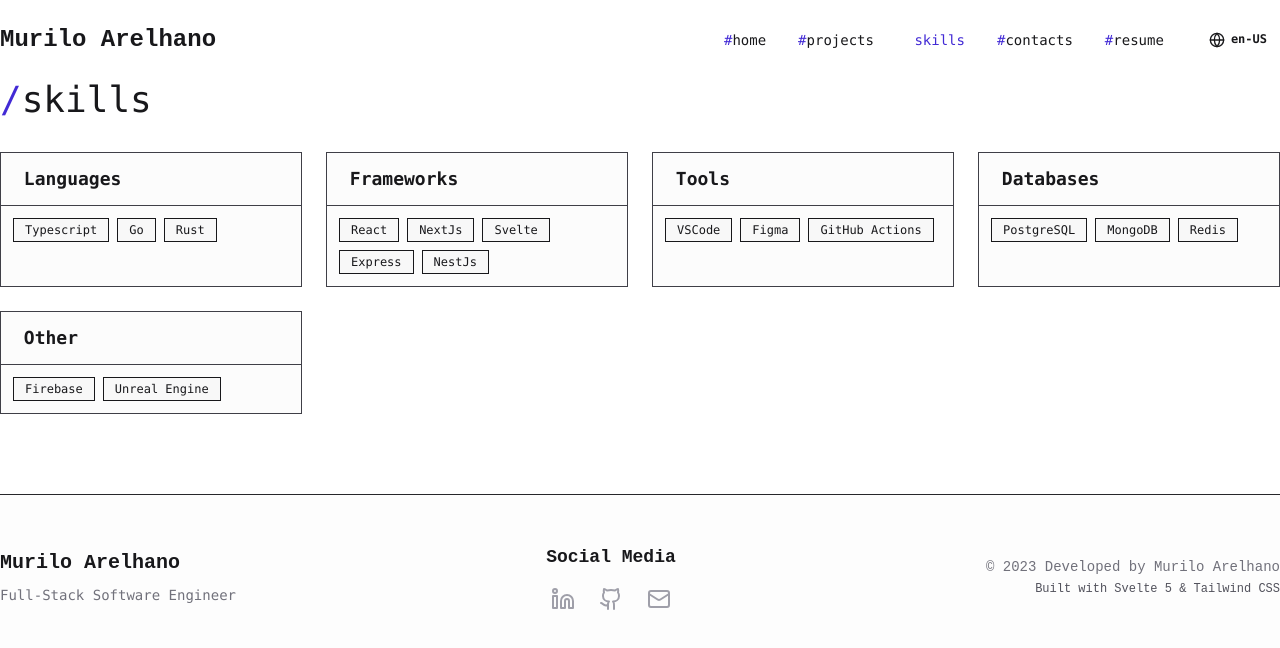
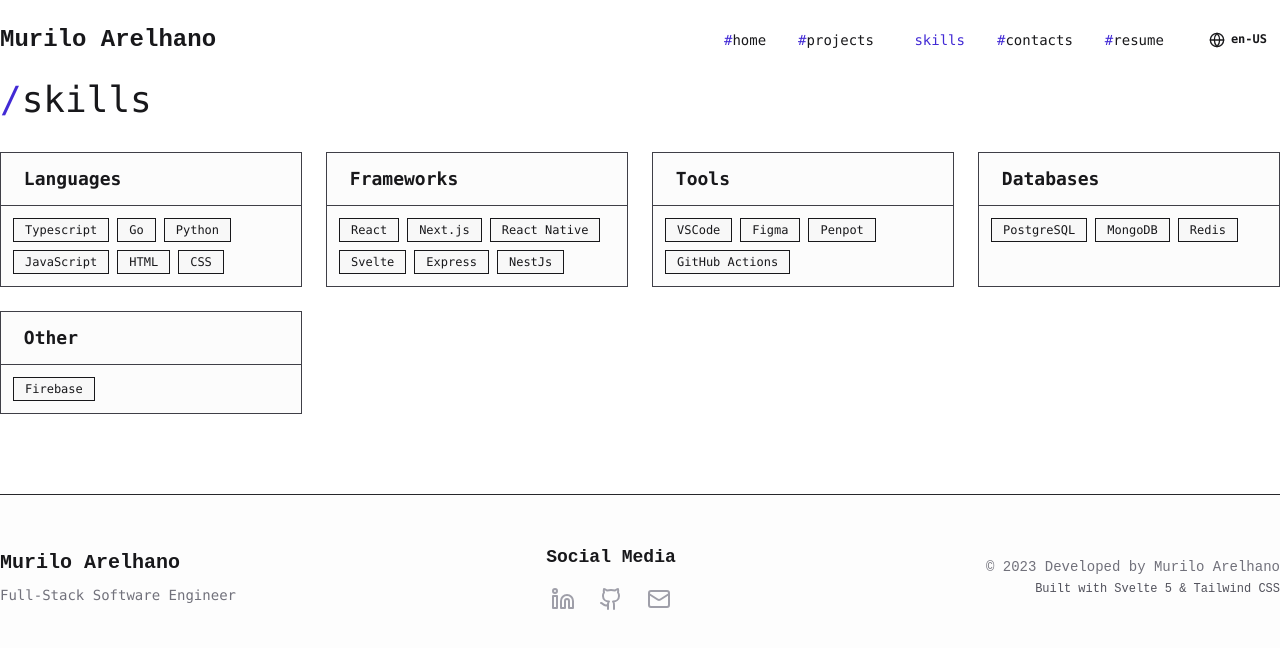
Before and after one commit to muriloarelhano/portfolio, a SvelteKit app: page /skills in a window 1280 px wide. Shown: the top 648 px of the page. Built offline with nearby package versions, Linux system fonts and the light colour scheme.

Commit message:
feat: update skills list to include additional languages and frameworks

```diff
--- a/src/data/skills.ts
+++ b/src/data/skills.ts
@@ -1,9 +1,9 @@
 import type { Skills } from "$lib/types";
 
 export const skills: Skills = {
-	languages: ['Typescript', 'Go', 'Rust'],
-	frameworks: ['React', 'NextJs', 'Svelte', 'Express', 'NestJs'],
-	tools: ['VSCode', 'Figma', 'GitHub Actions'],
+	languages: ['Typescript', 'Go', 'Python', 'JavaScript', 'HTML', 'CSS'],
+	frameworks: ['React', 'Next.js', 'React Native', 'Svelte', 'Express', 'NestJs'],
+	tools: ['VSCode', 'Figma', 'Penpot', 'GitHub Actions'],
 	databases: ['PostgreSQL', 'MongoDB', 'Redis'],
-	other: ['Firebase', 'Unreal Engine']
+	other: ['Firebase']
 };
```
